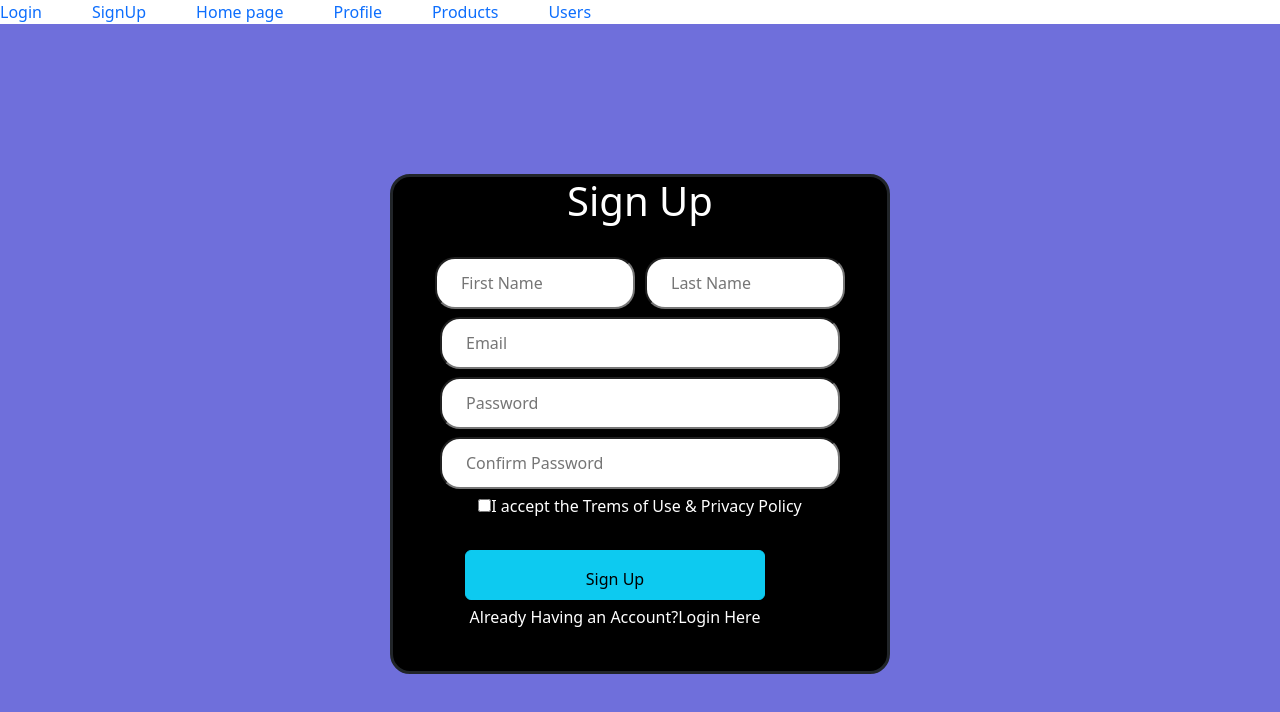
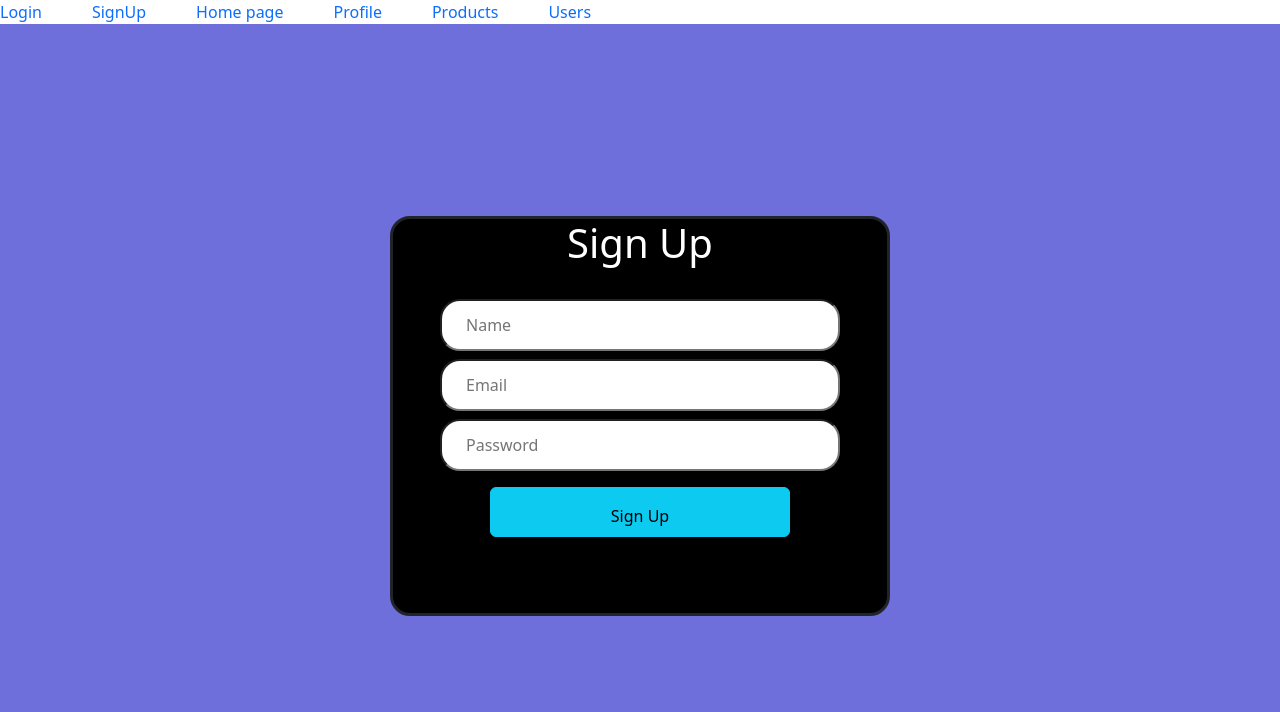
Before and after one commit to pavan3333333/Front-end-Project, a React (Create React App) app: page /signin in a window 1280 px wide. Shown: the top 712 px of the page. Built offline with nearby package versions, Linux system fonts and the light colour scheme.

Commit message:
commit no1

```diff
--- a/src/compponents/Team.js
+++ b/src/compponents/Team.js
@@ -6,7 +6,7 @@ function Team(){
             justifyContent:"center",
             alignItems:"center",
             color:"white",
-            backgroundColor:"black"
+            backgroundColor:"green"
         }}>
             <h2>IPL TEAMS</h2>
         </div>
--- a/src/compponents/about/About.css
+++ b/src/compponents/about/About.css
@@ -10,5 +10,4 @@
     display: flex;
     justify-content: center;
     align-items: center;
-
 }
--- a/src/compponents/login/Login.js
+++ b/src/compponents/login/Login.js
@@ -1,16 +1,52 @@
 import './Login.css';
+import { useState } from 'react';
 import { Link } from "react-router-dom";
+import { useNavigate } from 'react-router-dom';
 function Login(){
+    const navigate =useNavigate();
+    const [input,setInput] = useState({
+        email: "",
+        password: "",
+    });
+    const handleLogin = (e) =>{
+        e.preventDefault();
+       const loggeduser =JSON.parse(localStorage.getItem("user"));
+       if(
+        input.email === loggeduser.email &&
+        input.password === loggeduser.password
+       )
+       {
+        navigate("/products");
+       }else{
+        alert("Wrong Email Or Password");
+       }
+    };
     return(
         <div id="bac">
-        <div id="lg6" className="text-center ">
+        <form onSubmit={handleLogin} id="lg6" className="text-center ">
             <h1 >LOGIN</h1><br/>
-            <input type="text" placeholder="UserName" className='p-2 ' id="inp1"/><br/>
-            <input type="text" placeholder="Password" className='p-2 ' id="inp2"/><br/>
-             <Link to={`/products/`}><button className='btn btn-info'>LOGIN</button> </Link>
+            <input
+            name="email"
+            value={input.email}
+            onChange={(e) =>
+                setInput({
+                    ... input,[e.target.name]: e.target.value,
+                })
+            }
+            type="text" placeholder="Email" className='p-2 ' id="inp1"/><br/>
+            <input
+             name="password"
+             value={input.password}
+             onChange={(e) =>
+                 setInput({
+                     ... input,[e.target.name]: e.target.value,
+                 })
+             }
+            type="text" placeholder="Password" className='p-2 ' id="inp2"/><br/>
+            <button className='btn btn-info'>LOGIN</button>
             <p>Not interested?</p>
             <Link to={`/signin/`}> <button className="btn btn-success me-5">Sign Up</button></Link>
-        </div>
+        </form>
         </div>
     )
 }
--- a/src/compponents/nav/Nav.js
+++ b/src/compponents/nav/Nav.js
@@ -1,8 +1,6 @@
 import { Link } from "react-router-dom";
 function Nav(){
   return(
-
-
       <div>
       <Link to="/">Login</Link>
              <Link to="/signin">SignUp</Link>
--- a/src/compponents/signin/Sign.css
+++ b/src/compponents/signin/Sign.css
@@ -1,26 +1,19 @@
 #con22{
     width: 500px;
-    height: 500px;
+    height: 400px;
     border: solid;
     background-color:black;
 border-radius: 20px;
 }
 #in1{
     border-radius: 20px;
-    width: 200px;
-    height:40px ;
-    margin-right: 10px;
-
-}
-#in2{
-   border-radius: 20px;
-    width: 200px;
-    height:40px ;
+    width: 400px;
+    height:50px ;
 }
 #in3{
     border-radius: 20px;
     width:400px;
-    height: 40px;
+    height: 50px;
 }
 #button1{
     border-radius: 20px;
--- a/src/compponents/signin/Sign.js
+++ b/src/compponents/signin/Sign.js
@@ -1,19 +1,52 @@
 import './Sign.css';
 import { Link } from "react-router-dom";
+import { useState } from "react";
+import { useNavigate } from 'react-router-dom';
 function Sign(){
+    const navigate =useNavigate();
+    const [input,setInput] = useState({
+        name: "",
+        email: "",
+        password: "",
+    });
+    const handleSubmit = (e) =>{
+        e.preventDefault();
+        localStorage.setItem("user",JSON.stringify(input));
+        navigate("/Login");
+    };
     return(
         <div id="backc">
-        <div id="con22" className="text-center">
+        <form onSubmit={handleSubmit} id="con22" className="text-center">
             <h1 style={{color:"white"}}>Sign Up</h1><br/>
-            <input type="text" placeholder="First Name" className='p-4' id="in1"/>
-            <input type="text" placeholder="Last Name" className='p-4 ' id="in2"/><br/>
-            <input type="email" placeholder="Email" className='p-4 mt-2' id="in3"/><br/>
-            <input type="password" placeholder="Password" className='p-4 mt-2' id="in3"/><br/>
-            <input type="password" placeholder="Confirm Password" className='p-4 mt-2' id="in3"/><br/>
-            <p style={{color:"white"}}><input type="checkbox"/>I accept the Trems of Use & Privacy Policy</p>
-            <Link to={`/products/`}>  <button id="#button1" className='btn btn-info p-3 mt-3'>Sign Up</button> </Link>
-            <p style={{color:"white"}}>Already Having an Account?<a style={{color:"white"}} href="">Login Here</a></p>
-        </div>
+            <input
+            name="name"
+            value={input.name}
+            onChange={(e) =>
+                setInput({
+                    ... input,[e.target.name]: e.target.value,
+                })
+            }
+             type="text" placeholder="Name" className='p-4' id="in1"/>
+            <input
+            name="email"
+            value={input.email}
+            onChange={(e) =>
+                setInput({
+                    ... input,[e.target.name]: e.target.value,
+                })
+            }
+             type="email" placeholder="Email" className='p-4 mt-2' id="in3"/><br/>
+            <input
+            name="password"
+            value={input.password}
+            onChange={(e) =>
+                setInput({
+                    ... input,[e.target.name]: e.target.value,
+                })
+            }
+            type="password" placeholder="Password" className='p-4 mt-2' id="in3"/><br/>
+              <button id="#button1" className='btn btn-info p-3 mt-3'>Sign Up</button>
+        </form>
         </div>
     )
 }
```
